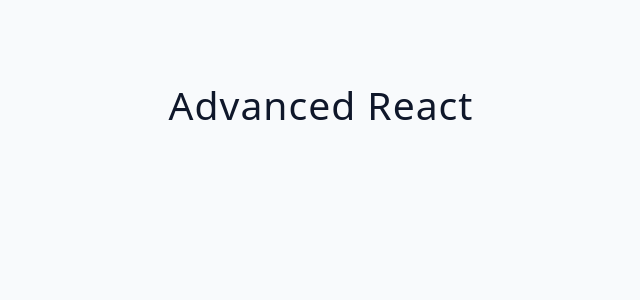
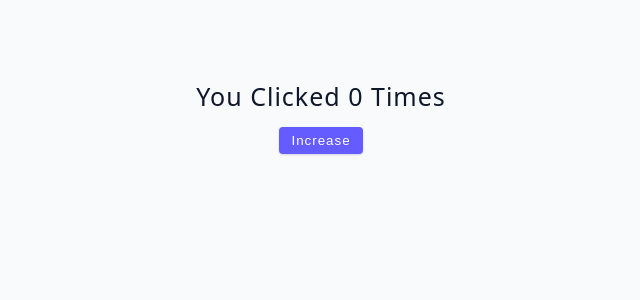
Before and after one commit to matoanbach/React-Hooks-and-Advanced-Topics, a React (Vite) app: page / in a window 1280 px wide. Shown: the top 300 px of the page, without its empty margins (319-959 px from the left). Built offline with nearby package versions, Linux system fonts and the light colour scheme.

Commit message:
01-useState finish 02

```diff
--- a/src/App.jsx
+++ b/src/App.jsx
@@ -1,7 +1,9 @@
+import Starter from "./tutorial/01-useState/starter/02-useState-basics"
+
 function App() {
   return (
-    <div className='container'>
-      <h2>Advanced React</h2>
+    <div className="container">
+      <Starter />
     </div>
   );
 }
--- a/src/tutorial/01-useState/starter/01-error-example.jsx
+++ b/src/tutorial/01-useState/starter/01-error-example.jsx
@@ -1,5 +1,9 @@
 const ErrorExample = () => {
-  return <h2>useState error example</h2>;
+  return (
+    <div>
+      <a>Error example</a>
+    </div>
+  );
 };
 
 export default ErrorExample;
--- a/src/tutorial/01-useState/starter/02-useState-basics.jsx
+++ b/src/tutorial/01-useState/starter/02-useState-basics.jsx
@@ -1,5 +1,16 @@
+import {useState} from "react"
+
 const UseStateBasics = () => {
-  return <h2>useState basics</h2>;
+  const [count, setCount] = useState(0);
+  const handleClick = () => {
+      setCount(count + 1);
+  }
+  return (
+    <div>
+      <h4>You clicked {count} times</h4>
+      <button type="button" className="btn" onClick={handleClick}>Increase</button>
+    </div>
+  );
 };
 
 export default UseStateBasics;
```
